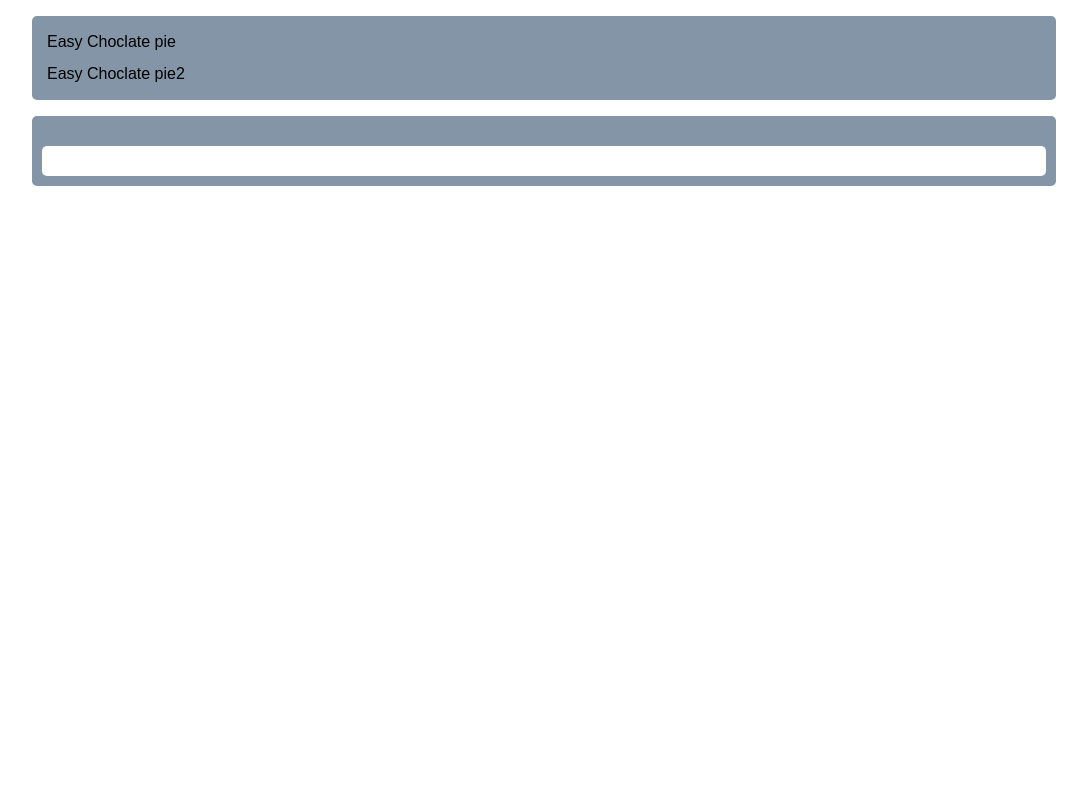
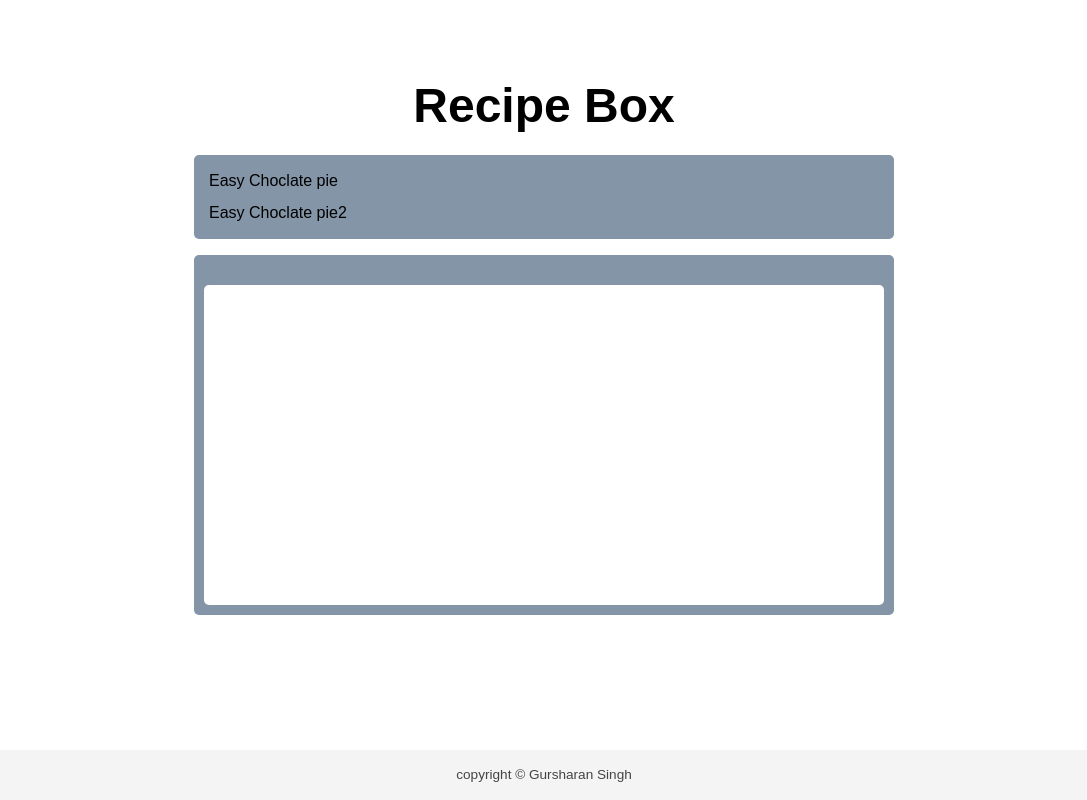
Before and after one commit to gursharan4312/recipebox, a React (Create React App) app: page / in a window 1280 px wide. Shown: the whole page, without its empty margins (96-1183 px from the left). Built offline with nearby package versions, Linux system fonts and the light colour scheme.

Commit message:
layout components added

```diff
--- a/src/App.css
+++ b/src/App.css
@@ -6,22 +6,31 @@
 body{
   font-family:Arial, Helvertica, sans-serif;
   line-height:1.4;
+  height: 100%;
 }
 a{
   color:#333;
   text-decoration: none;
 }
-
+.main{
+  height: 100vh;
+}
+header{
+  text-align: center;
+  padding-top: 3em;
+  font-size: 1.5em;
+}
 .innerContainer{
-  overflow-y: scroll;
   border-radius: 5px;
   background: #8395A7;
-  width: 80%;
+  width: 70%;
+  max-width: 700px;
   margin: 1em auto;
   padding: 10px;
 }
 .recipeBox{
-  max-height: 10em;
+  max-height: 18vh;
+  overflow-y: auto;
 }
 .recipeBox ul{
   list-style-type: none;
@@ -43,4 +52,17 @@ background: #DAE0E2;
   background: #fff;
   border-radius: 5px;
   padding: 15px;
+  height: 40vh;
+  overflow-y: auto;
 }
+footer{
+  text-align: center;
+  width: 100%;
+  background: #f4f4f4;
+  color: #444;
+  font-size:.85em;
+  height:50px;
+  padding:15px;
+  position: absolute;
+  bottom: 0vh;
+}
--- a/src/components/Main.js
+++ b/src/components/Main.js
@@ -1,8 +1,11 @@
 import React,{ Component } from 'react';
+import { Route } from 'react-router-dom';
+
 import Preview from './Preview';
 import Recipes from './Recipes';
 import AddRecipe from './AddRecipe';
-import { Route } from 'react-router-dom';
+import Header from './layout/Header';
+import Footer from './layout/Footer';
 
 class Main extends Component{
 constructor(){
@@ -12,26 +15,42 @@ constructor(){
       {
         id:1,
         name:"Easy Choclate pie",
-        ingredients:"ingredients parrt1",
-        description:"Choclate pie description"
+        ingredients:["first I1","second I1",'third I1'],
+        description:["first D1","second D1",'third D1']
       },
       {
         id:2,
         name:"Easy Choclate pie2",
-        ingredients:"dlkfnd paret2",
-        description:"Choclate pie description2"
+        ingredients:["first","second",'third',"first","second",'third',"first","second",'third',"first","second",'third',"first","second",'third',"first","second",'third',"first","second",'third',"first","second",'third',"first","second",'third',"first","second",'third',"first","second",'third',"first","second",'third',"first","second",'third',"first","second",'third'],
+        description:["first","second",'third']
       }
     ]
   }
 }
+
+  displayIngredients = (id)=>{
+    var list="<h3>Ingredients</h3>";
+    var array = this.state.recipes[id-1].ingredients;
+    array.map((l)=>(list += "<li>"+l+"</li>"))
+    document.getElementById('ingredients').innerHTML = list;
+  }
+
+  displayDescription = (id)=>{
+    var list="<h3>Description</h3>";
+    var array = this.state.recipes[id-1].description;
+    array.map((l)=>(list += "<li>"+l+"</li>"))
+    document.getElementById('description').innerHTML = list;
+  }
+
   showPreview = (id)=>(
       document.getElementById('recipeName').innerHTML = this.state.recipes[id-1].name,
-      document.getElementById('ingredients').innerHTML = this.state.recipes[id-1].ingredients,
-      document.getElementById('description').innerHTML = this.state.recipes[id-1].description
+      this.displayIngredients(id),
+      this.displayDescription(id)
   )
   render(){
     return(
       <div className="main">
+      <Header />
       <Route path="/" render={()=>(
         <React.Fragment>
           <Recipes recipes={ this.state.recipes} showPreview={this.showPreview}/>
@@ -39,6 +58,7 @@ constructor(){
         </React.Fragment>
       )}/>
       <Route path="/addrecipe" component={AddRecipe} />
+      <Footer />
       </div>
     )
   }
--- a/src/components/Preview.js
+++ b/src/components/Preview.js
@@ -7,8 +7,8 @@ class Preview extends Component{
       <div className="previewBox innerContainer">
         <div><h2 id="recipeName"></h2></div>
         <div className="content">
-          <div id="ingredients"></div>
-          <div id="description"></div>
+          <div id="ingredients" ></div>
+          <div id="description" style={{marginTop:"1em"}}></div>
         </div>
       </div>
     )
--- /dev/null
+++ b/src/components/layout/Footer.js
@@ -0,0 +1,10 @@
+import React from 'react';
+
+function Footer(){
+    return (
+        <footer>
+          <p>copyright &copy; Gursharan Singh</p>
+        </footer>
+    )
+}
+export default Footer;
--- /dev/null
+++ b/src/components/layout/Header.js
@@ -0,0 +1,10 @@
+import React from 'react';
+
+function Header(){
+    return (
+        <header>
+          <h1>Recipe Box</h1>
+        </header>
+    )
+}
+export default Header;
```
